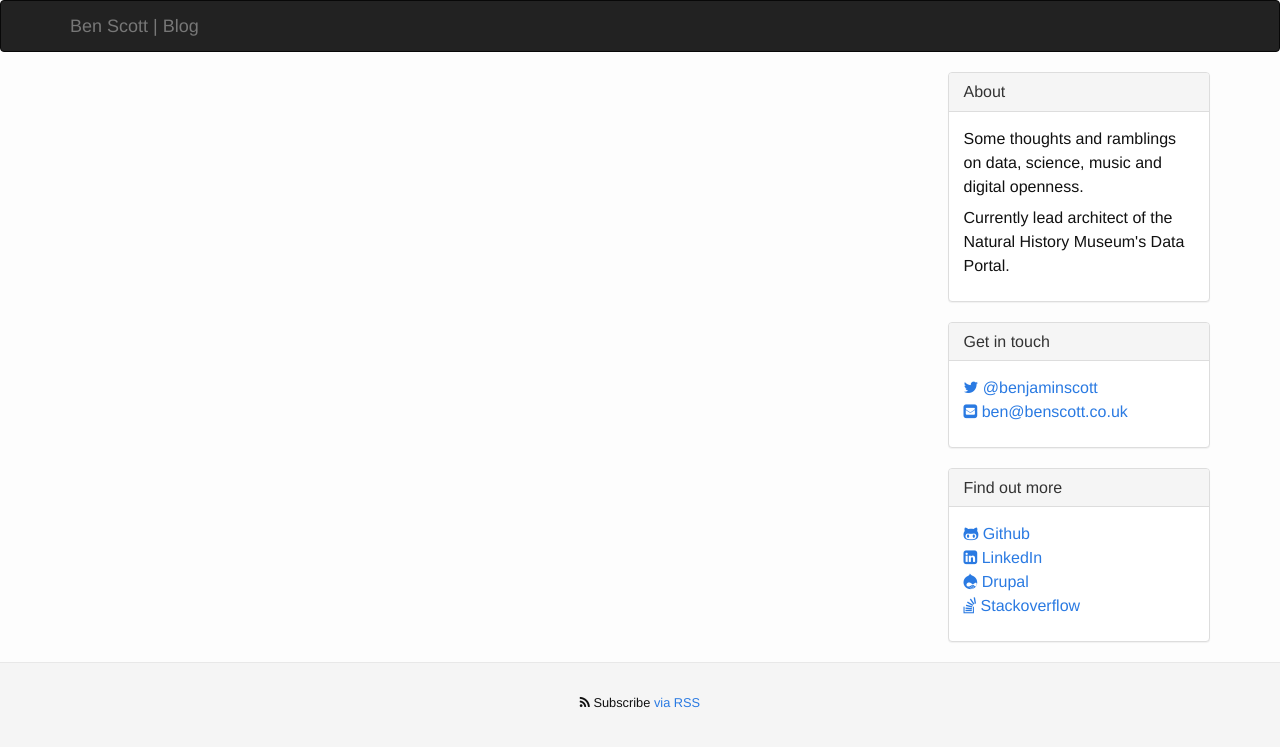
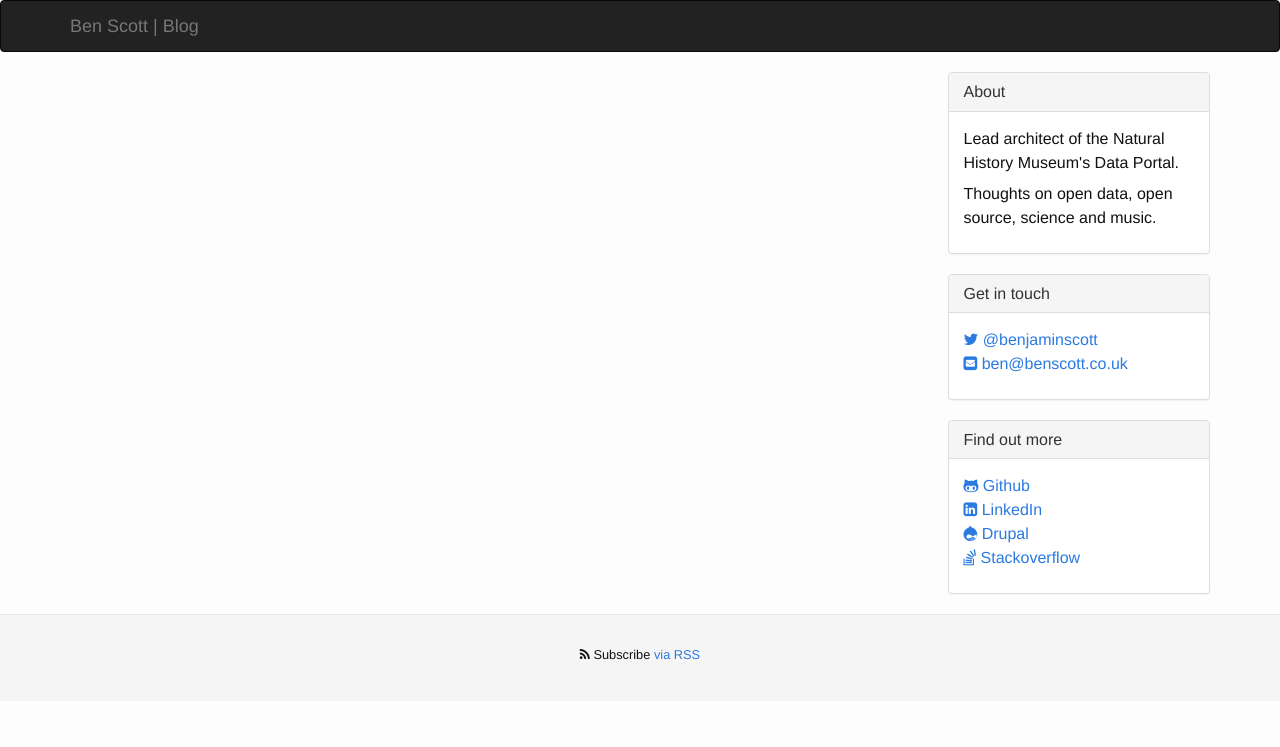
Before and after one commit to benscott/benscott.github.io, a Jekyll site: the page built from index.html, in a window 1280 px wide. Shown: the top 747 px of the page. Built offline with Jekyll 4.4.1, drawn with Linux system fonts in a browser that asks for light colours.

Commit message:
Update _config.yml

```diff
--- a/_config.yml
+++ b/_config.yml
@@ -2,8 +2,8 @@
 title: Ben Scott
 email: ben@benscott.co.uk
 description: > # this means to ignore newlines until "baseurl:"
-  <p>Some thoughts and ramblings on data, science, music and digital openness.</p>
-  <p>Currently lead architect of the Natural History Museum's Data Portal.</p>
+  <p>Lead architect of the Natural History Museum's Data Portal.</p>
+  <p>Thoughts on open data, open source, science and music.</p>
 baseurl: "" # the subpath of your site, e.g. /blog/
 url: "http://www.benscott.co.uk" # the base hostname & protocol for your site
 twitter_username: benjaminscott
```
